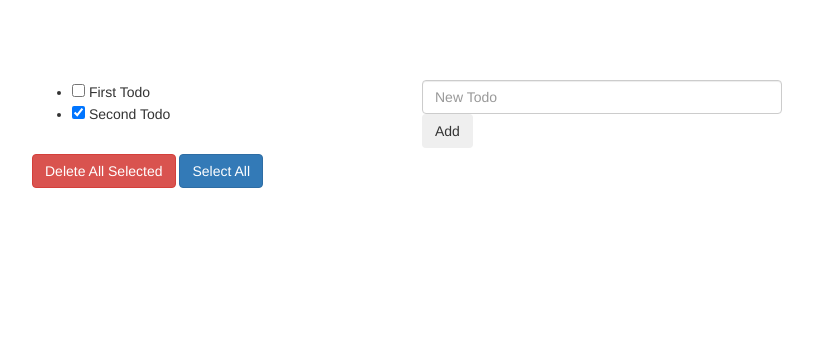
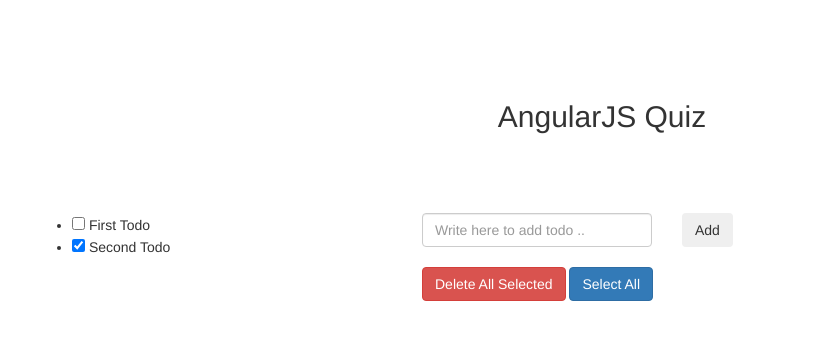
Before and after one commit to almgwary/angularjs-todo, a plain HTML site: page index.html in a window 1280 px wide. Shown: the whole page, without its empty margins (38-851 px from the left). Drawn offline with nearby package versions, Linux system fonts and the light colour scheme.

Commit message:
clear desgin

```diff
--- a/index.html
+++ b/index.html
@@ -17,28 +17,37 @@
 
     <div class="container" ng-app="myApp" ng-controller="myCtrl" style="margin-top: 10vh">
         <div class="row">
+            <div class="col-md-12" >
+                <h2 style="text-align: center; margin-bottom: 10vh"> AngularJS Quiz  </h2>
+            </div>
             <div class="col-md-4">
 
                 <ul>
                     <li ng-repeat="todo in todos">
                         <input type="checkbox" ng-model="todo.selected" />
-                        <span class="done-{{todo.selected}}">{{todo.text}}</span>
+                        <span class="done-{{todo.selected}}" >{{todo.text}}</span>
                     </li>
                 </ul>
 
+
+
+
+            </div>
+            <div class="col-md-4">
+                <form>
+                   <div class="row">
+
+
+                       <div class="col-md-8"> <input class="form-control" placeholder="Write here to add todo .." type="text" ng-model="todoText" /> </div>
+                       <div class="col-md-4">  <button class="btn"  ng-click="add()"> Add </button> </div>
+                   </div>
+                </form>
 
 
                 <br>
                 <button class="btn btn-danger" ng-click="deleteSelected()"> Delete All Selected </button>
                 <button class="btn btn-primary" ng-click="selectAll()"> Select All </button>
 
-
-            </div>
-            <div class="col-md-4">
-                <form>
-                    <input class="form-control" placeholder="New Todo" type="text" ng-model="todoText" />
-                    <button class="btn" ng-click="add()"> Add </button>
-                </form>
             </div>
 
         </div>
```
